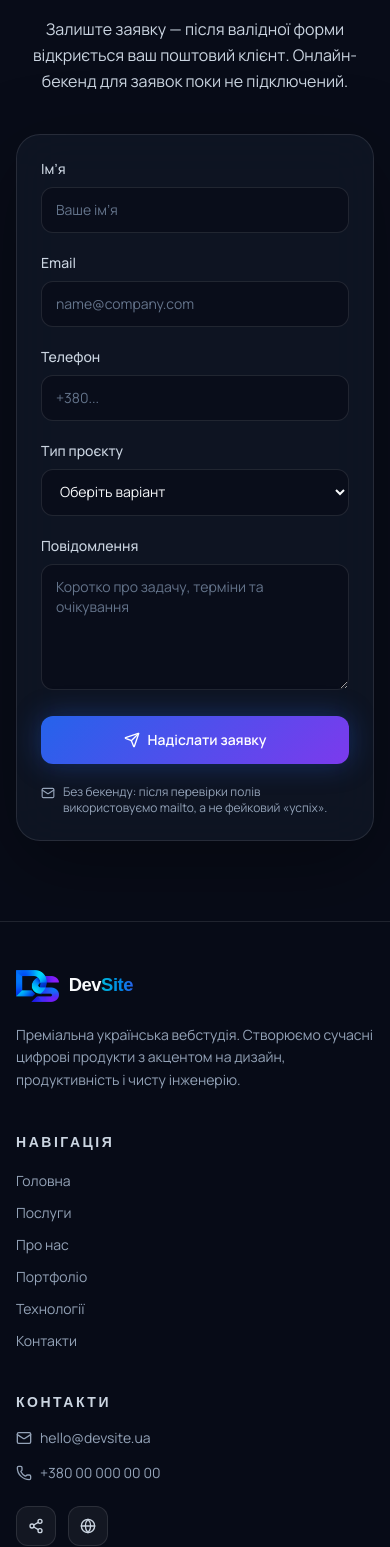
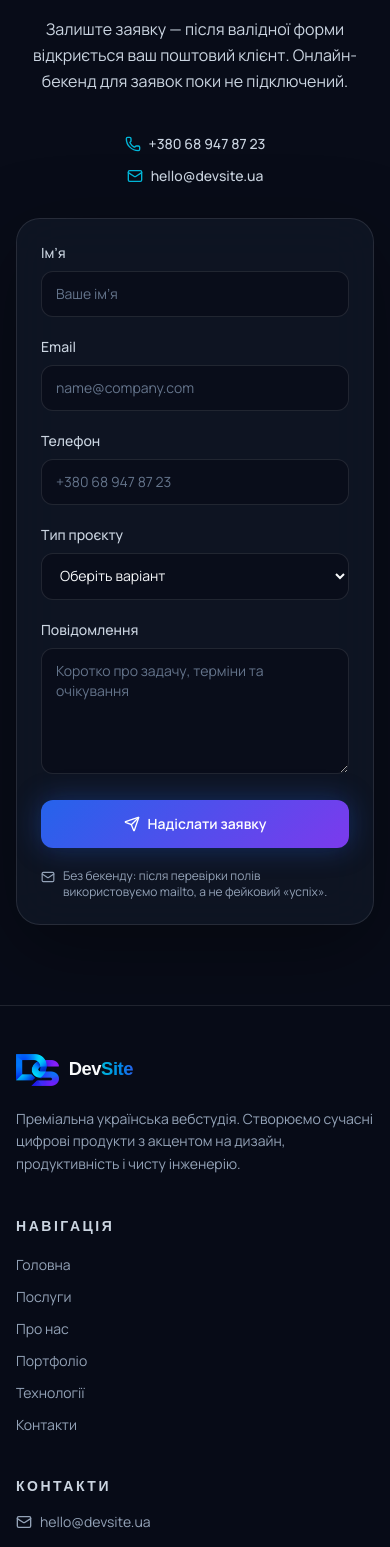
Before and after one commit to Romaleso261981/DevSite, a Next.js app: page / in a window 390 px wide. Shown: the part 9405-10952 px from the top of the page. Built offline with nearby package versions, Linux system fonts and the light colour scheme; a web font is replaced by a local one.

Commit message:
Add international Ukrainian contact phone
Display +380 68 947 87 23 with tel:+380689478723 in footer and
contact section; expose telephone on Organization JSON-LD.

```diff
--- a/src/app/layout.tsx
+++ b/src/app/layout.tsx
@@ -69,6 +69,17 @@ export const viewport: Viewport = {
   initialScale: 1,
 };
 
+const organizationJsonLd = {
+  "@context": "https://schema.org",
+  "@type": "Organization",
+  name: SITE.name,
+  url: SITE.url,
+  email: SITE.email,
+  telephone: SITE.phoneTel,
+  description: SITE.description,
+  areaServed: "UA",
+};
+
 export default function RootLayout({ children }: LayoutProps<"/">) {
   return (
     <html
@@ -80,6 +91,12 @@ export default function RootLayout({ children }: LayoutProps<"/">) {
         <script
           dangerouslySetInnerHTML={{ __html: THEME_INIT_SCRIPT }}
         />
+        <script
+          type="application/ld+json"
+          dangerouslySetInnerHTML={{
+            __html: JSON.stringify(organizationJsonLd),
+          }}
+        />
       </head>
       <body className="min-h-full flex flex-col bg-[var(--bg)] text-[var(--fg)]">
         {children}
--- a/src/components/ContactForm.tsx
+++ b/src/components/ContactForm.tsx
@@ -1,7 +1,7 @@
 "use client";
 
 import { zodResolver } from "@hookform/resolvers/zod";
-import { Mail, Send } from "lucide-react";
+import { Mail, Phone, Send } from "lucide-react";
 import { useState, type ReactNode } from "react";
 import { useForm } from "react-hook-form";
 import { SectionHeading } from "@/components/SectionHeading";
@@ -68,6 +68,23 @@ export function ContactForm() {
           description="Залиште заявку — після валідної форми відкриється ваш поштовий клієнт. Онлайн-бекенд для заявок поки не підключений."
         />
 
+        <div className="mx-auto mb-8 flex max-w-2xl flex-col gap-3 sm:flex-row sm:justify-center sm:gap-6">
+          <a
+            href={`tel:${SITE.phoneTel}`}
+            className="inline-flex items-center justify-center gap-2 text-sm font-medium text-[var(--muted)] transition hover:text-[var(--fg)] focus-visible:outline-none focus-visible:ring-2 focus-visible:ring-cyan-400/70"
+          >
+            <Phone className="size-4 text-cyan-500" aria-hidden />
+            {SITE.phone}
+          </a>
+          <a
+            href={`mailto:${SITE.email}`}
+            className="inline-flex items-center justify-center gap-2 text-sm font-medium text-[var(--muted)] transition hover:text-[var(--fg)] focus-visible:outline-none focus-visible:ring-2 focus-visible:ring-cyan-400/70"
+          >
+            <Mail className="size-4 text-cyan-500" aria-hidden />
+            {SITE.email}
+          </a>
+        </div>
+
         <MotionReveal>
           <div className="mx-auto max-w-2xl rounded-3xl border border-[var(--border)] bg-[var(--card-strong)] p-6 shadow-[var(--shadow)] backdrop-blur-xl sm:p-8">
             <form
@@ -117,7 +134,7 @@ export function ContactForm() {
                     type="tel"
                     autoComplete="tel"
                     className={inputClass(Boolean(errors.phone))}
-                    placeholder="+380..."
+                    placeholder="+380 68 947 87 23"
                     {...register("phone")}
                   />
                 </Field>
--- a/src/components/Footer.tsx
+++ b/src/components/Footer.tsx
@@ -50,7 +50,7 @@ export function Footer() {
             </li>
             <li>
               <a
-                href={`tel:${SITE.phone.replace(/\s/g, "")}`}
+                href={`tel:${SITE.phoneTel}`}
                 className="inline-flex items-center gap-2 transition hover:text-[var(--fg)]"
               >
                 <Phone className="size-4" aria-hidden />
--- a/src/lib/constants.ts
+++ b/src/lib/constants.ts
@@ -4,7 +4,10 @@ export const SITE = {
   description:
     "DevSite — преміальна українська агенція веброзробки. Створюємо сучасні сайти, інтернет-магазини та вебзастосунки з акцентом на дизайн, продуктивність і масштабованість.",
   email: "hello@devsite.ua",
-  phone: "+380 00 000 00 00",
+  /** Display format (international Ukrainian) */
+  phone: "+380 68 947 87 23",
+  /** E.164 for tel: links */
+  phoneTel: "+380689478723",
   url: "https://devsite.ua",
 } as const;
 
```
